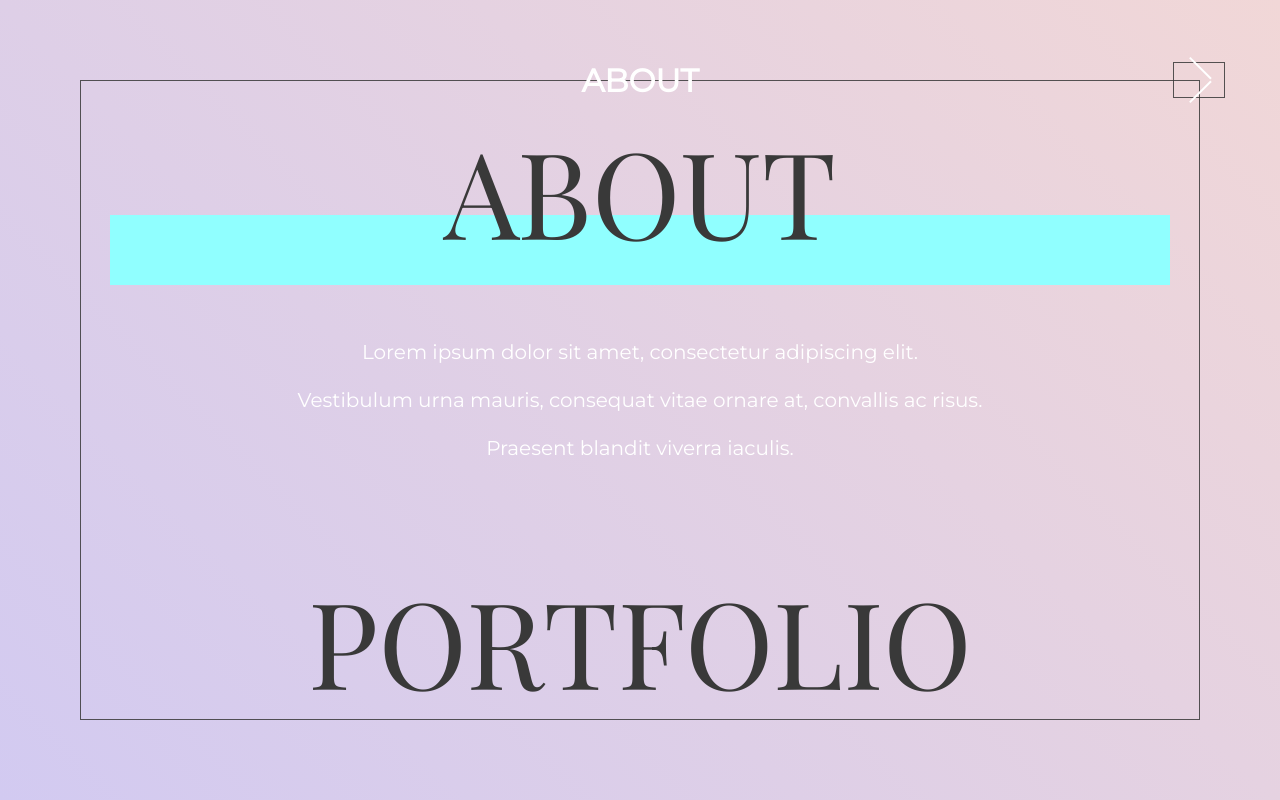
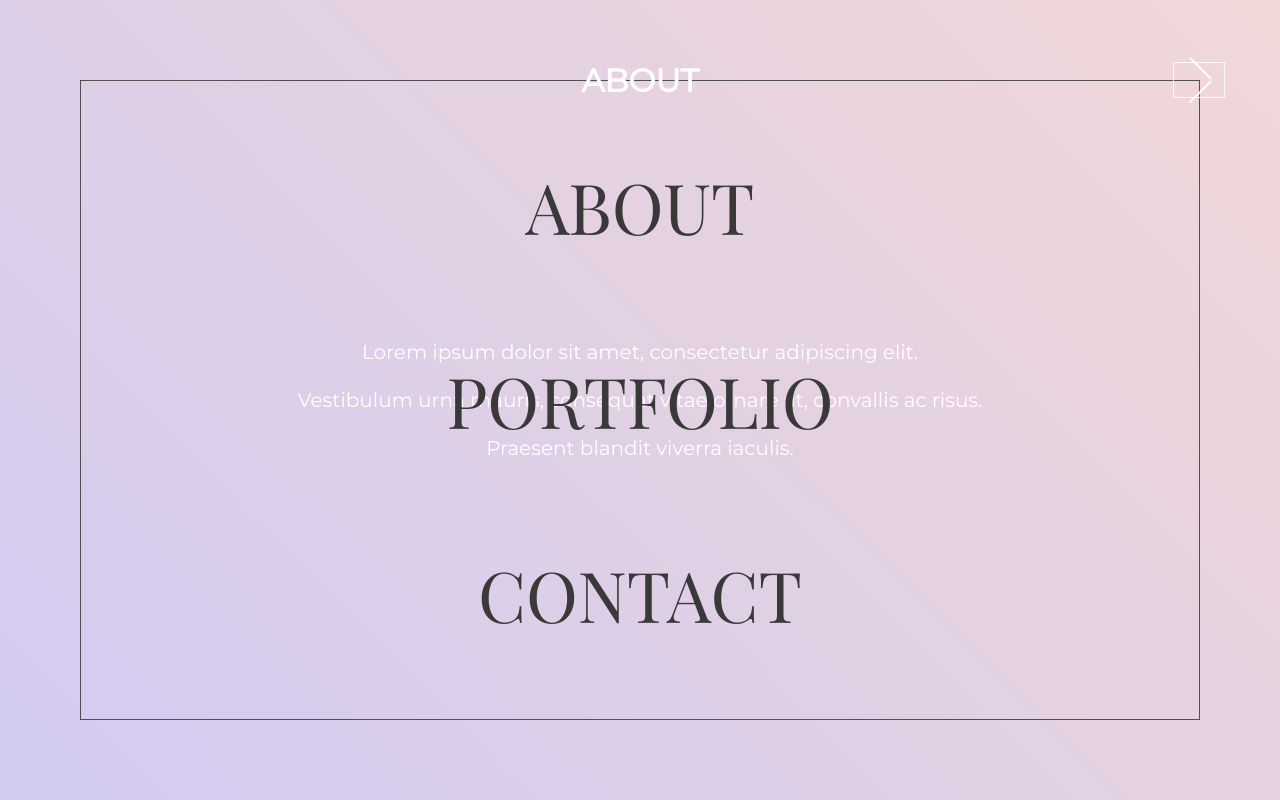
Before and after one commit to Reynau/reynau.github.io, a plain HTML site: page index.html in a window 1280 px wide. Both pictures are taken after a click on the element 1199 px from the left and 80 px from the top of the page. Shown: the top 800 px of the page. Drawn offline with nearby package versions, Linux system fonts and the light colour scheme.

Commit message:
Fix menu resposive

```diff
--- a/css/about.scss
+++ b/css/about.scss
@@ -10,3 +10,14 @@ p {
 	align-self: center;
 	text-align: center;
 }
+
+
+@media only screen and (min-width: 768px) {
+	h2 {
+	font-size: 32px;
+	}
+
+	p {
+	font-size: 20px;
+	}
+  }
--- a/css/menu.scss
+++ b/css/menu.scss
@@ -1,14 +1,3 @@
-ul {
-	list-style: none;
-	margin: 0;
-	padding: 0;
-}
-
-a {
-	text-decoration: none;
-	color: inherit;
-}
-
 /* Menu */
 .menu-show {
 	display: grid !important;
@@ -31,55 +20,84 @@ a {
 		text-align: center;
 		align-self: center;
 
-		li {
-			padding: 110px;
+		ul {
+			list-style: none;
+			margin: 0;
+			padding: 0;
 
-			.selected {
-				z-index: -1;
-				position: relative;
-				bottom: 55px;
-				width: inherit;
-				height: 70px;
-				background-color: rgb(144, 255, 255);
-			}
 
-			.selector {
-				z-index: -1;
-				position: relative;
-				bottom: 55px;
-				width: inherit;
-				height: 70px;
-				background-color: #ffffff;
+			li {
+				padding: 110px;
+
+				a {
+					text-decoration: none;
+					color: inherit;
+				}
 			}
 		}
 	}
 }
 
+/* Nav button */
+
+.nav-button {
+	position: absolute;
+	right: 27px;
+	top: 37px;
+  cursor: pointer;
+  border: 1px solid rgba(#ffffff, 0.85);
+	padding: 6px 17px 6px 17px;
+	z-index: 10;
+
+	.bar1, .bar2, .bar3 {
+		width: 70px;
+		height: 8px;
+		background-color: #FFFFFF;
+		margin: 12px 0;
+		transition: 0.4s;
+	}
+}
 
 
 
+.close {
+	.bar1 {
+		-webkit-transform: rotate(-45deg) translate(-13px, 15px);
+		transform: rotate(-45deg) translate(-13px, 15px);
+	}
+	.bar2 {
+		opacity: 0;
+	}
+	.bar3 {
+		-webkit-transform: rotate(45deg) translate(-13px, -15px);
+		transform: rotate(45deg) translate(-13px, -15px);
+	}
+}
 
+/* ---------- */
+
+@media only screen and (min-width: 768px) {
+	#main-menu {
+		font-size: 70px;
+
+		div ul li {
+			padding: 50px;
+		}
+	}
+
+
+	.nav-button {
+		padding: 2px 10px;
+		right: 55px;
+		top: 62px;
+
+			.bar1, .bar2, .bar3 {
+				width: 30px;
+				height: 2px;
+				margin: 6px 0;
+			}
+	  }
+}
 
 
 /* ---------- */
-
-.white-background {
-	background: #d2caf1; /* Old browsers */
-	background: -moz-linear-gradient(45deg, #d2caf1 0%, #f1d7d7 100%); /* FF3.6-15 */
-	background: -webkit-linear-gradient(45deg, #d2caf1 0%, #f1d7d7 100%); /* Chrome10-25,Safari5.1-6 */
-	background: linear-gradient(45deg, #d2caf1 0%, #f1d7d7 100%); /* W3C, IE10+, FF16+, Chrome26+, Opera12+, Safari7+ */
-	filter: progid:DXImageTransform.Microsoft.gradient( startColorstr='#d2caf1', endColorstr='#f1d7d7', GradientType=1 ); /* IE6-9 fallback on horizontal gradient */
-    transition: background 4000ms linear;
-}
-
-.dark-border {
-	border: 1px solid rgba(57,57,57,0.85);
-}
-
-.dark-color {
-	color: rgba(57,57,57,0.85);
-}
-
-.dark-background div {
-	background-color: rgba(57,57,57,0.85);
-}
--- a/css/styles.scss
+++ b/css/styles.scss
@@ -30,67 +30,32 @@ main {
 	height: 100%;
 }
 
-/* Nav button */
-.nav-button {
-	position: absolute;
-	right: 27px;
-	top: 37px;
-  cursor: pointer;
-  border: 1px solid rgba(#ffffff, 0.85);
-	padding: 6px 17px 6px 17px;
-	z-index: 10;
 
-	.bar1, .bar2, .bar3 {
-		width: 70px;
-		height: 8px;
-		background-color: #FFFFFF;
-		margin: 12px 0;
-		transition: 0.4s;
-	}
+
+.white-background {
+	background: #d2caf1; /* Old browsers */
+	background: -moz-linear-gradient(45deg, #d2caf1 0%, #f1d7d7 100%); /* FF3.6-15 */
+	background: -webkit-linear-gradient(45deg, #d2caf1 0%, #f1d7d7 100%); /* Chrome10-25,Safari5.1-6 */
+	background: linear-gradient(45deg, #d2caf1 0%, #f1d7d7 100%); /* W3C, IE10+, FF16+, Chrome26+, Opera12+, Safari7+ */
+	filter: progid:DXImageTransform.Microsoft.gradient( startColorstr='#d2caf1', endColorstr='#f1d7d7', GradientType=1 ); /* IE6-9 fallback on horizontal gradient */
+    transition: background 4000ms linear;
+}
+
+.dark-border {
+	border: 1px solid rgba(57,57,57,0.85);
+}
+
+.dark-color {
+	color: rgba(57,57,57,0.85);
+}
+
+.dark-background div {
+	background-color: rgba(57,57,57,0.85);
 }
 
 
-
-.close {
-	.bar1 {
-		-webkit-transform: rotate(-45deg) translate(-13px, 15px);
-		transform: rotate(-45deg) translate(-13px, 15px);
-	}
-	.bar2 {
-		opacity: 0;
-	}
-	.bar3 {
-		-webkit-transform: rotate(45deg) translate(-13px, -15px);
-		transform: rotate(45deg) translate(-13px, -15px);
+@media only screen and (min-width: 768px) {
+	main {
+		margin-top: -20px;
 	}
 }
-/* ---------- */
-
-
-
-
-@media only screen and (min-width: 768px) {
-  .nav-button {
-    padding: 2px 10px;
-    right: 55px;
-    top: 62px;
-
-		.bar1, .bar2, .bar3 {
-			width: 30px;
-			height: 2px;
-			margin: 6px 0;
-		}
-  }
-
-  main {
-    margin-top: -20px;
-
-    h2 {
-      font-size: 32px;
-    }
-
-    p {
-      font-size: 20px;
-    }
-  }
-}
--- a/index.html
+++ b/index.html
@@ -14,9 +14,9 @@
 		<div id="main-menu">
 			<div>
 				<ul>
-					<li><a href="index.html">ABOUT</a><div class="selected"></div></li>
-					<li><a href="portfolio.html">PORTFOLIO</a><div class=""></div></li>
-					<li><a href="contact.html">CONTACT</a><div class=""></div></li>
+					<li><a href="index.html">ABOUT</a></li>
+					<li><a href="portfolio.html">PORTFOLIO</a></li>
+					<li><a href="contact.html">CONTACT</a></li>
 				</ul>
 			</div>
 		</div>
```
Also changed, not shown: css/about.css, css/about.min.css (added), css/menu.css, css/menu.min.css (added), css/styles.css, css/styles.min.css.
